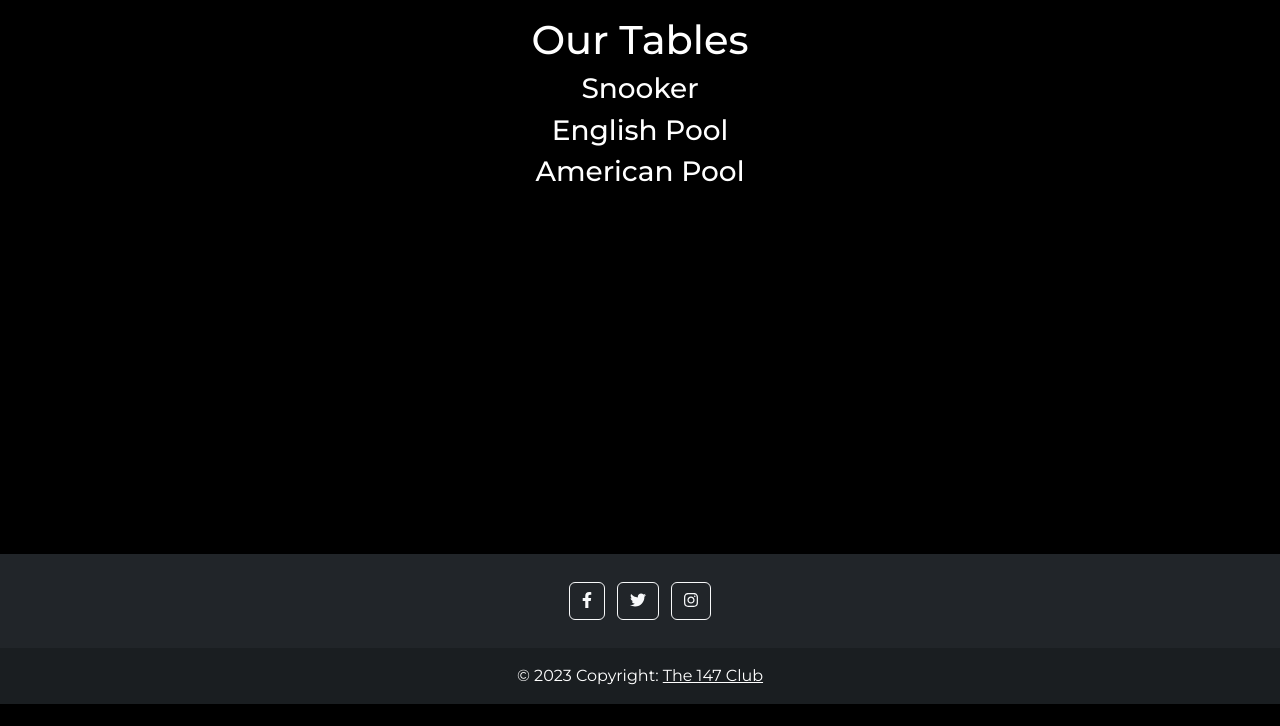
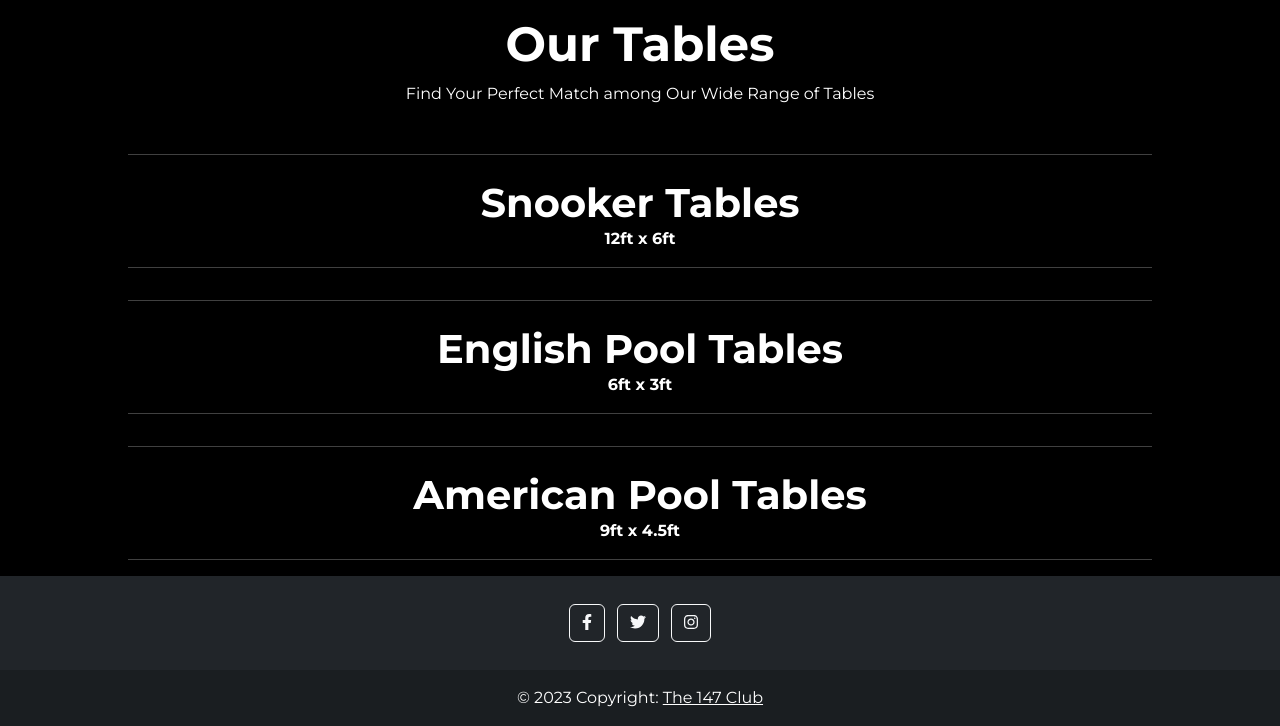
Before and after one commit to stephenbeese/Snooker-Hall-Booking-System, a Django app: page /tables/ in a window 1280 px wide. Shown: the part 96-822 px from the top of the page. Before the commit the page ends 800 px from the top, so only its background shows below. Run offline with Django 3.2, Linux system fonts and the light colour scheme; data that the repository does not hold is empty; some libraries are stand-ins or nearby versions.

Commit message:
Add styles to our tables page

```diff
--- a/booking/views.py
+++ b/booking/views.py
@@ -46,6 +46,7 @@ class GameTables(generic.ListView):
     model = GameTable
     template_name = 'tables.html'
     context_object_name = 'tables'
+    ordering = 'table_number'
 
     # def get_queryset(self):
     #     return GameTable.objects.all()
--- a/static/css/style.css
+++ b/static/css/style.css
@@ -139,3 +139,20 @@ body {
 .table-image ~ p:last-of-type {
   margin-bottom: 20px;
 }
+
+.table-div {
+  min-width: fit-content;
+  max-width: 25vw;
+}
+
+.our-tables {
+  font-size: 3em;
+}
+
+.tables-heading {
+  font-size: 2.5em;
+}
+
+.table-hr {
+  max-width: 80vw;
+}
--- a/templates/base.html
+++ b/templates/base.html
@@ -19,7 +19,7 @@
     <!-- Core theme CSS (includes Bootstrap)-->
     <link href="https://cdn.jsdelivr.net/npm/bootstrap@5.3.0-alpha3/dist/css/bootstrap.min.css" rel="stylesheet"
         integrity="sha384-KK94CHFLLe+nY2dmCWGMq91rCGa5gtU4mk92HdvYe+M/SXH301p5ILy+dN9+nJOZ" crossorigin="anonymous">
-    <link href="{% static 'css/style.css' %}" rel="stylesheet" type="text/css">
+    <link href="{%  static 'css/style.css' %}" rel="stylesheet" type="text/css">
     <script src="https://cdn.jsdelivr.net/npm/bootstrap@5.3.0-alpha3/dist/js/bootstrap.bundle.min.js"
         integrity="sha384-ENjdO4Dr2bkBIFxQpeoTz1HIcje39Wm4jDKdf19U8gI4ddQ3GYNS7NTKfAdVQSZe" crossorigin="anonymous">
     </script>
--- a/templates/review.html
+++ b/templates/review.html
@@ -5,15 +5,16 @@
 {% load crispy_forms_tags %}
 
 {% if reviewed %}
-    <div class="container signup-container">
+    <div class="container red-box">
         <div class="row">
             <div class="col-md-8 mt-3 offset-md-2 text-center text-white pt-3">
                 <h1 class="pb-3">Thanks for leaving us a review!</h1>
+                <a class="text-white">Return to Home Page</a>
             </div>
         </div>
     </div>
 {% else %}
-    <div class="container signup-container">
+    <div class="container red-box">
         <div class="row">
             <div class="col-md-8 mt-3 offset-md-2 text-center text-white pt-3">
                 <h1>Leave us a Review!</h1>
--- a/templates/tables.html
+++ b/templates/tables.html
@@ -1,66 +1,68 @@
 {% extends 'base.html'%}
 
 {% block content %}
+<div class="text-white text-center m-3">
+    <h1 class="fw-bold our-tables">Our Tables</h1>
+    <p>Find Your Perfect Match among Our Wide Range of Tables</p>
+</div>
 
 <section class="text-center text-white">
-    <h1 class="mt-3">Our Tables</h1>
-
-
-    <h3>Snooker</h3>
-    <div class="container-fluid">
+    <hr class="table-hr m-auto mt-3">
+    <h3 class="tables-heading m-4 mb-0 fw-bold">Snooker Tables</h3>
+    <p class="fw-bold">12ft x 6ft</p>
+    <hr class="table-hr m-auto mb-3">
+    <div class="container-fluid text-center text-white">
         <div class="row justify-content-evenly">
             {% for table in tables %}
             {% if table.game_type == 0 %}
-            <div class="col-md-3 red-box mt-3 mb-3">
+            <div class="col-6 col-md-4 red-box m-3 table-div">
                 <img class="table-image" src="{{ table.image.url }}" alt="Snooker {{ table.table_number}}">
-                <p class="fw-bold">Table {{ table.table_number }} - Snooker</p>
+                <p class="fw-bold mb-0">Table {{ table.table_number }} - Snooker</p>
                 <p>Price: £{{ table.price | floatformat:2 }} p/h</p>
                 <p>Available from {{ table.available_from }} - {{ table.available_to }}</p>
             </div>
             {% endif %}
-            {% if forloop.counter0|divisibleby:3 %}
+            {% endfor %}
+        </div>
+    </div>
+</section>
+
+<section class="text-center text-white">
+    <hr class="table-hr m-auto mt-3">
+    <h3 class="tables-heading m-4 mb-0 fw-bold">English Pool Tables</h3>
+    <p class="fw-bold">6ft x 3ft</p>
+    <hr class="table-hr m-auto mb-3">
+    <div class="container-fluid text-center text-white">
+        <div class="row justify-content-evenly">
+            {% for table in tables %}
+            {% if table.game_type == 1 %}
+            <div class="col-6 col-md-4 red-box m-3 table-div">
+                <img class="table-image" src="{{ table.image.url }}" alt="English Pool {{ table.table_number}}">
+                <p class="fw-bold">Table {{ table.table_number }} - English Pool</p>
+                <p>Price: £{{ table.price | floatformat:2 }} p/h</p>
+                <p>Available from {{ table.available_from }} - {{ table.available_to }}</p>
             </div>
-            <div class="row justify-content-evenly">
             {% endif %}
             {% endfor %}
         </div>
     </div>
+</section>
 
-    <h3>English Pool</h3>
-    <div class="container-fluid">
+<section class="text-center text-white">
+    <hr class="table-hr m-auto mt-3">
+    <h3 class="tables-heading m-4 mb-0 fw-bold">American Pool Tables</h3>
+    <p class="fw-bold">9ft x 4.5ft</p>
+    <hr class="table-hr m-auto mb-3">
+    <div class="container-fluid text-center text-white">
         <div class="row justify-content-evenly">
             {% for table in tables %}
-            {% if table.game_type == 1 %}
-            <div class="col-3 red-box mt-3 mb-3">
-                <img class="table-image" src="{{ table.image.url }}" alt="English Pool {{ table.table_number}}">
-                <p>Table {{ table.table_number }} - Pool</p>
+            {% if table.game_type == 2 %}
+            <div class="col-6 col-md-4 red-box m-3 table-div">
+                <img class="table-image" src="{{ table.image.url }}" alt="American Pool {{ table.table_number}}">
+                <p class="fw-bold">Table {{ table.table_number }} - American Pool</p>
                 <p>Price: £{{ table.price | floatformat:2 }} p/h</p>
                 <p>Available from {{ table.available_from }} - {{ table.available_to }}</p>
             </div>
-            {% endif %}
-            {% if forloop.counter0|divisibleby:3 %}
-        </div>
-        <div class="row justify-content-evenly">
-            {% endif %}
-            {% endfor %}
-        </div>
-    </div>
-
-    <h3>American Pool</h3>
-    <div class="container-fluid">
-        <div class="row justify-content-evenly">
-            {% for table in tables %}
-            {% if table.game_type == 2 %}
-            <div class="col-3 red-box mt-3 mb-3">
-                <img class="table-image" src="{{ table.image.url }}" alt="American Pool {{ table.table_number}}">
-                <p>Table {{ table.table_number }} - American Pool</p>
-                <p>Price: £{{ table.price | floatformat:2 }} p/h</p>
-                <p>Available from {{ table.available_from }} - {{ table.available_to }}</p>
-            </div>
-            {% endif %}
-            {% if forloop.counter0|divisibleby:3 %}
-        </div>
-        <div class="row justify-content-evenly">
             {% endif %}
             {% endfor %}
         </div>
```
